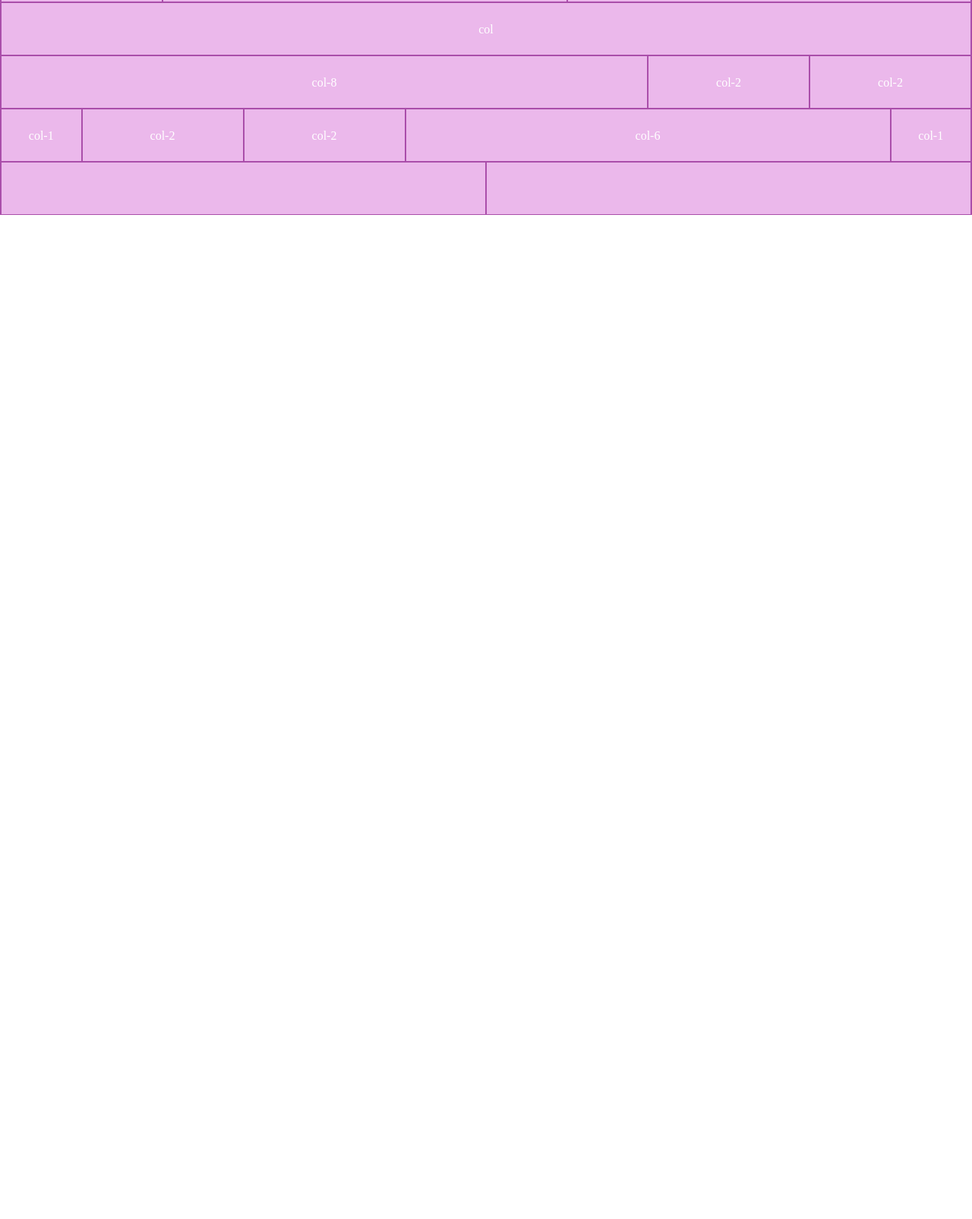
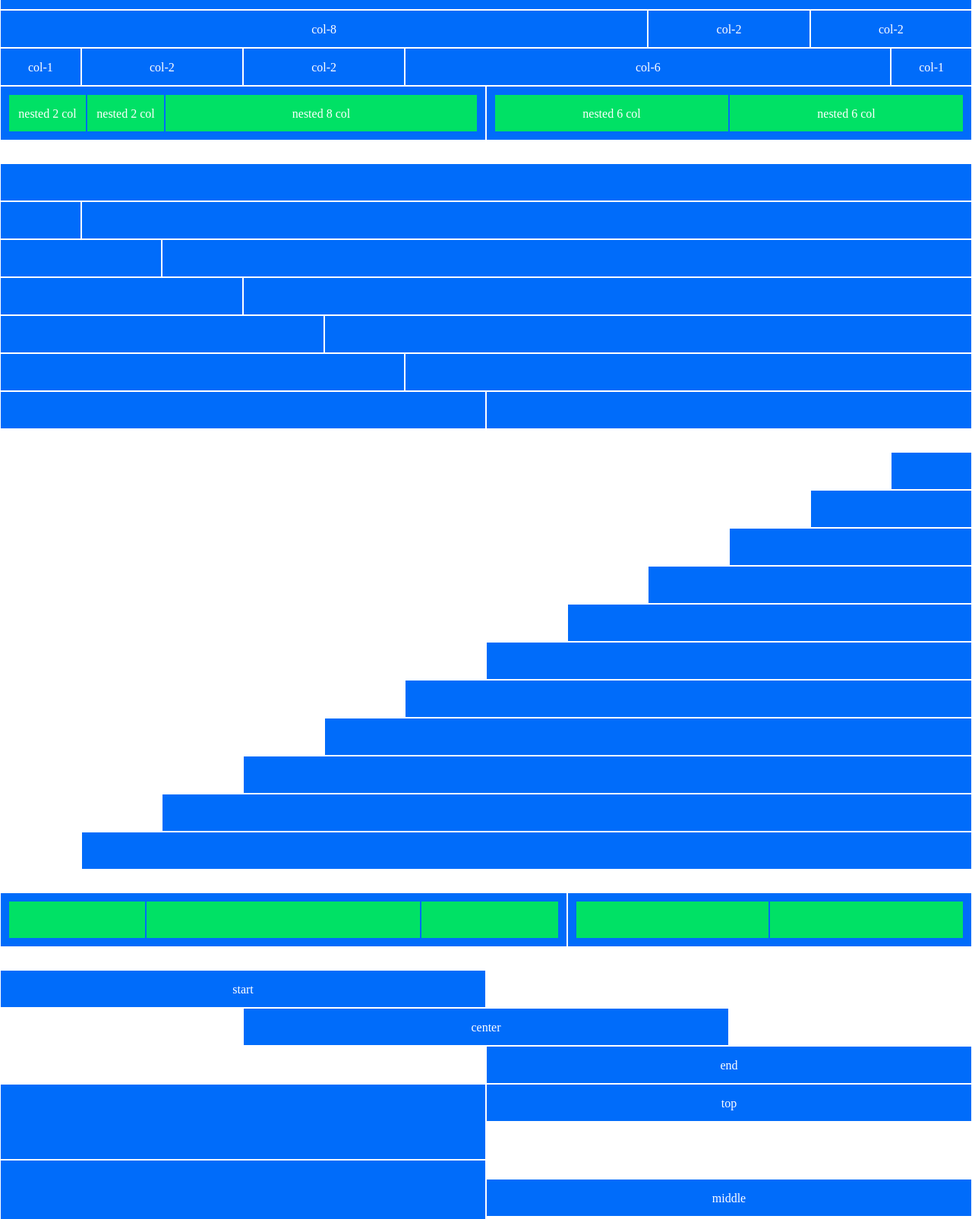
Before and after one commit to giomen88/html-css-12bool, a plain HTML site: page index.html in a window 1280 px wide. Shown: the part 137-1742 px from the top of the page at 76% size. Before the commit the page ends 800 px from the top, so only its background shows below. Drawn offline with Linux system fonts and the light colour scheme.

Commit message:
alignment

```diff
--- a/css/12bool.css
+++ b/css/12bool.css
@@ -94,3 +94,128 @@
     flex-basis: 100%;
     max-width: 100%;
 }
+
+/* OFFSET */
+
+.offset-0 {
+    margin-left: 0
+}
+
+.offset-1 {
+    margin-left: calc(100% / 12);
+}
+
+.offset-2 {
+    margin-left: calc(100% / 12 * 2);
+}
+
+.offset-3 {
+    margin-left: calc(100% / 12 * 3);
+}
+
+.offset-4 {
+    margin-left: calc(100% / 12 * 4);
+}
+
+.offset-5 {
+    margin-left: calc(100% / 12 * 5);
+}
+
+.offset-6 {
+    margin-left: calc(100% / 12 * 6);
+}
+
+.offset-7 {
+    margin-left: calc(100% / 12 * 7);
+}
+
+.offset-8 {
+    margin-left: calc(100% / 12 * 8);
+}
+
+.offset-9 {
+    margin-left: calc(100% / 12 * 9);
+}
+
+.offset-10 {
+    margin-left: calc(100% / 12 * 10);
+}
+
+.offset-11 {
+    margin-left: calc(100% / 12 * 11);
+}
+
+/* JUSTIFY CONTENT */
+
+.justify-content-flex-start {
+    justify-content: flex-start;
+}
+
+.justify-content-flex-end {
+    justify-content: flex-end;
+}
+
+.justify-content-center {
+    justify-content: center;
+}
+
+.justify-content-space-around {
+    justify-content: space-around;
+}
+
+.justify-content-space-between {
+    justify-content: space-between;
+}
+
+.justify-content-space-evenly {
+    justify-content: space-evenly;
+}
+
+.justify-content-stretch {
+    justify-content: stretch;
+}
+
+/* ALIGN ITEMS */
+
+.align-items-flex-start {
+    align-items: flex-start;
+}
+
+.align-items-center {
+    align-items: center;
+}
+
+.align-items-flex-end {
+    align-items: flex-end;
+}
+
+.align-items-stretch {
+    align-items: stretch;
+}
+
+.align-items-baseline {
+    align-items: baseline;
+
+    /* ALIGN SELF */
+
+}
+
+.align-self-flex-start {
+    align-self: flex-start;
+}
+
+.align-self-center {
+    align-self: center;
+}
+
+.align-self-flex-end {
+    align-self: flex-end;
+}
+
+.align-self-stretch {
+    align-self: stretch;
+}
+
+.align-self-baseline {
+    align-self: baseline;
+}
--- a/css/style.css
+++ b/css/style.css
@@ -1,17 +1,44 @@
+/* GENERICS */
+
 body {
     color: rgb(255 255 255);
 }
 
-.row {
-    height: 70px;
-    background-color: rgb(235, 184, 235);
-    border: 1px solid rgb(170, 78, 170);
+/* UTILS */
+
+.container-fluid {
+    margin-bottom: 30px;
+}
+
+.padd-1010 {
+    padding: 10px 10px;
+}
+
+.row>[class^='col'] {
+    height: 50px;
+    border: 1px solid rgb(255 255 255);
+    background-color: rgb(0, 108, 250);
     text-align: center;
-    line-height: 70px;
+    line-height: 50px;
     vertical-align: middle;
 }
 
-.row>[class^='col'] {
-    border-left: 1px solid rgb(170, 78, 170);
-    border-right: 1px solid rgb(170, 78, 170);
+.row.alignment {
+    height: 100px;
 }
+
+.row.alignment .h100 {
+    height: 100%;
+}
+
+
+
+.row div.nested {
+    height: 100%;
+}
+
+
+.nested .row .green {
+    background-color: rgb(0, 225, 101);
+    border: 1px solid rgb(0, 108, 250);
+}
--- a/index.html
+++ b/index.html
@@ -26,25 +26,17 @@
             <div class="col-1">col-1</div>
             <div class="col-1">col-1</div>
             <div class="col-1">col-1</div>
-        </div>
 
-        <div class="row">
             <div class="col-2">col-2</div>
             <div class="col-5">col-5</div>
             <div class="col-5">col-5</div>
-        </div>
 
-        <div class="row">
             <div class="col-12">col</div>
-        </div>
 
-        <div class="row">
             <div class="col-8">col-8</div>
             <div class="col-2">col-2</div>
             <div class="col-2">col-2</div>
-        </div>
 
-        <div class="row">
             <div class="col-1">col-1</div>
             <div class="col-2">col-2</div>
             <div class="col-2">col-2</div>
@@ -52,13 +44,126 @@
             <div class="col-1">col-1</div>
         </div>
 
+        <div class="row h-70">
+            <div class="col-6 nested padd-1010">
+                <div class="row">
+                    <div class="col-2 green">nested 2 col</div>
+                    <div class="col-2 green">nested 2 col</div>
+                    <div class="col-8 green">nested 8 col</div>
+                </div>
+            </div>
+            <div class="col-6 nested padd-1010">
+                <div class="row">
+                    <div class="col-6 green">nested 6 col</div>
+                    <div class="col-6 green">nested 6 col</div>
+                </div>
+            </div>
+        </div>
+
+    </div>
+
+    <div class="container-fluid">
         <div class="row">
-            <div class="col-6">
+            <div class="col-12"></div>
 
-            </div>
+            <div class="col-1"></div>
+            <div class="col-11"></div>
+
+            <div class="col-2"></div>
+            <div class="col-10"></div>
+
+            <div class="col-3"></div>
+            <div class="col-9"></div>
+
+            <div class="col-4"></div>
+            <div class="col-8"></div>
+
+            <div class="col-5"></div>
+            <div class="col-7"></div>
+
+            <div class="col-6"></div>
             <div class="col-6"></div>
         </div>
     </div>
+
+    <!-- OFFSET -->
+
+    <div class="container-fluid">
+        <div class="row">
+            <div class="col-1 offset-11"></div>
+            <div class="col-2 offset-10"></div>
+            <div class="col-3 offset-9"></div>
+            <div class="col-4 offset-8"></div>
+            <div class="col-5 offset-7"></div>
+            <div class="col-6 offset-6"></div>
+            <div class="col-7 offset-5"></div>
+            <div class="col-8 offset-4"></div>
+            <div class="col-9 offset-3"></div>
+            <div class="col-10 offset-2"></div>
+            <div class="col-11 offset-1"></div>
+        </div>
+    </div>
+
+    <!-- NESTED -->
+
+    <div class="container-fluid">
+
+        <div class="row">
+            <div class="col-7 nested padd-1010">
+                <div class="row">
+                    <div class="col-3 green"></div>
+                    <div class="col-6 green"></div>
+                    <div class="col-3 green"></div>
+                </div>
+            </div>
+            <div class="col-5 nested padd-1010">
+                <div class="row">
+                    <div class="col-6 green"></div>
+                    <div class="col-6 green"></div>
+                </div>
+            </div>
+        </div>
+
+    </div>
+
+    <!-- ALIGNMENT -->
+    <div class="container-fluid">
+
+        <div class="row justify-content-flex-start">
+            <div class="col-6">start</div>
+        </div>
+
+        <div class="row justify-content-center">
+            <div class="col-6">center</div>
+        </div>
+
+        <div class="row justify-content-flex-end">
+            <div class="col-6">end</div>
+        </div>
+
+        <div class="row alignment">
+            <div class="col-6 h100"></div>
+            <div class="col-6">top</div>
+        </div>
+
+        <div class="row alignment">
+            <div class="col-6 h100"></div>
+            <div class="col-6 align-self-center">middle</div>
+        </div>
+
+        <div class="row alignment">
+            <div class="col-6 h100"></div>
+            <div class="col-6 align-self-flex-end">bottom</div>
+        </div>
+
+    </div>
+
+    <!-- JUSTIFY CONTENT -->
+
+    <div class="container-fluid">
+
+    </div>
+
 </body>
 
 </html>
```
